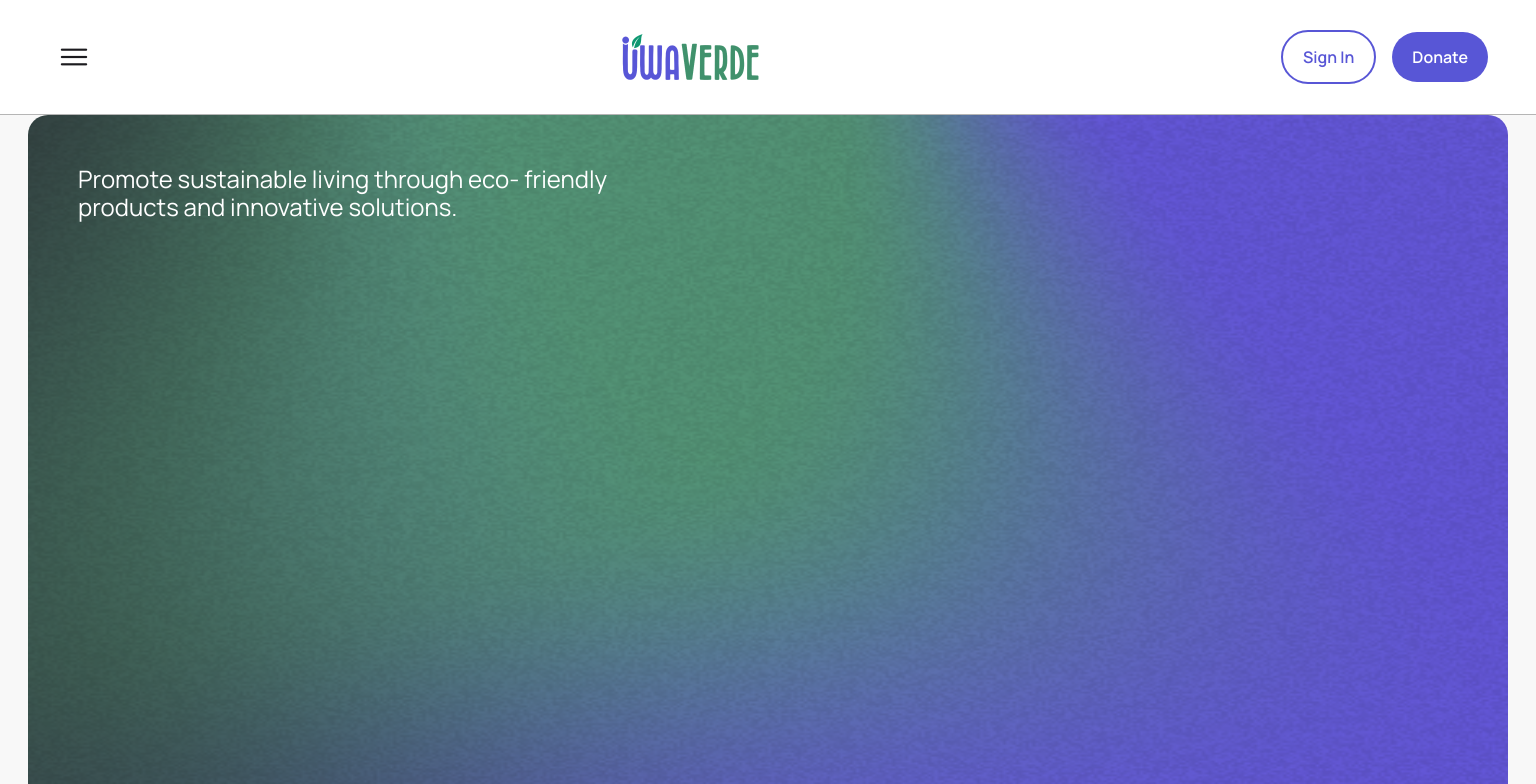
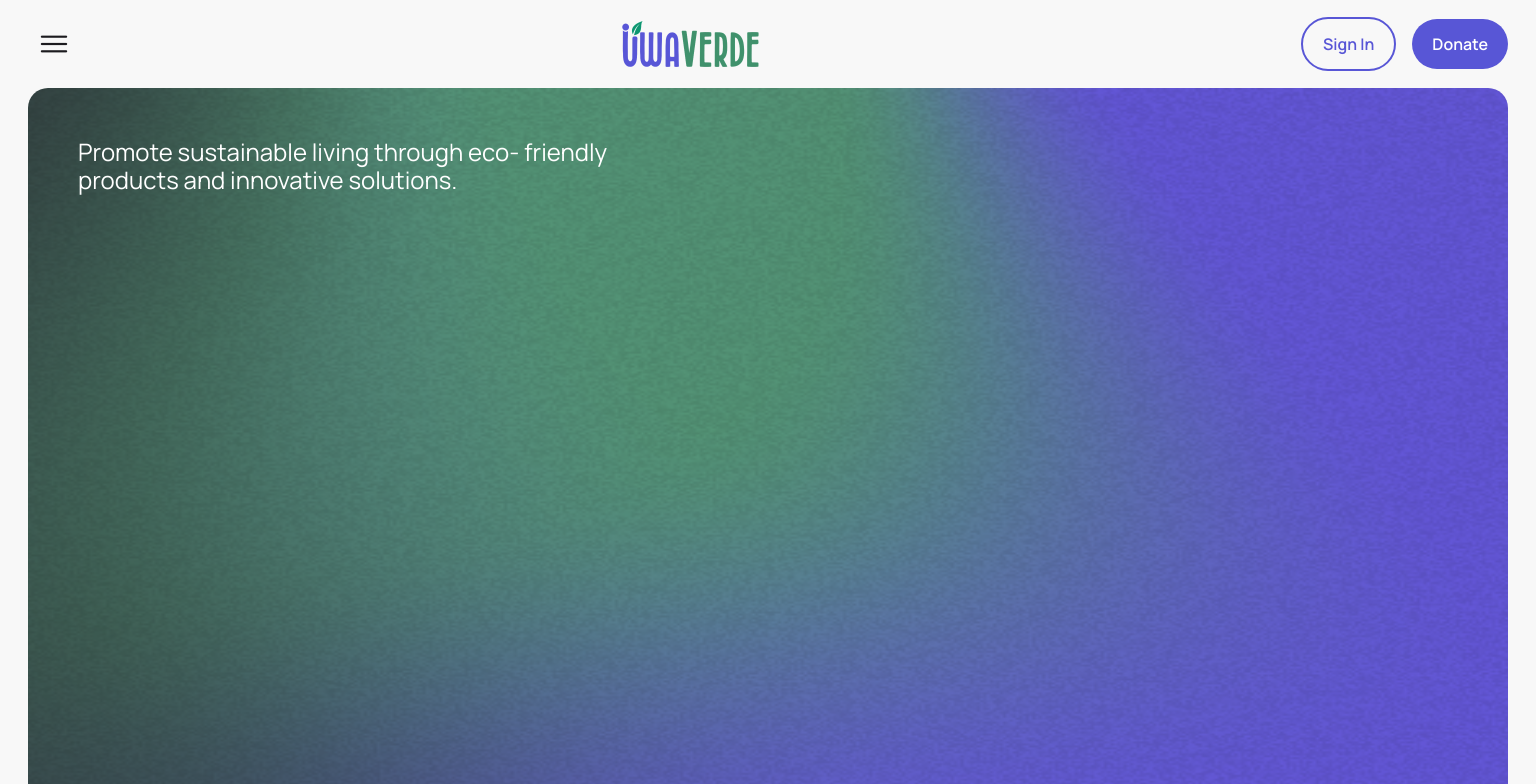
Before and after one commit to UwaVerdeNGO/web-site, a React (Create React App) app: page / in a window 1536 px wide. Shown: the top 784 px of the page. Built offline with nearby package versions, Linux system fonts and the light colour scheme.

Commit message:
Initial commit

```diff
--- a/src/components/carousel/styles.module.scss
+++ b/src/components/carousel/styles.module.scss
@@ -41,7 +41,6 @@
 
   @media screen and (min-width: 1440px) {
     height: 478px;
-    // padding: 0 20px;
   }
 }
 
--- a/src/components/footer/index.tsx
+++ b/src/components/footer/index.tsx
@@ -1,7 +1,7 @@
 import { FC } from 'react';
 import { Spacer } from 'components/spacer';
 import styles from './styles.module.scss';
-import Logo from 'assets/icons/whiteLogo.png';
+import Logo from 'assets/icons/logowhite.png';
 import whiteArrow from 'assets/icons/whiteArrowFoward.png';
 
 export const Footer: FC = () => {
@@ -74,7 +74,7 @@ export const Footer: FC = () => {
         <img src={Logo} alt="logo" className={styles.logo} />
         <div className={styles.copyRightsSection}>
           <p className={styles.copyRights}>
-            © 2025 UwaVerde. All Rights Reserved.
+            © 2026 UwaVerde
           </p>
           <div className={styles.policyContainer}>
             <a href="" className={styles.policyLink}>
--- a/src/components/footer/styles.module.scss
+++ b/src/components/footer/styles.module.scss
@@ -7,7 +7,7 @@
   margin-top: 0.5px;
   @media only screen and (min-width: 1440px) {
     padding: 0 28px;
-    margin-top: 1.5px;
+    margin-top: 0.5px;
   }
 }
 
@@ -111,10 +111,7 @@
 .discover {
   display: flex;
   flex-direction: column;
-
-  @media only screen and (min-width: 1440px) {
-    gap: 16px;
-  }
+  gap: 16px;
 }
 .contactTitle,
 .connectTitle,
@@ -142,6 +139,7 @@
 }
 .contactDetails {
   width: 120px;
+  margin: 0;
   @media only screen and (min-width: 1440px) {
     width: 198px;
   }
--- a/src/components/header/styles.module.scss
+++ b/src/components/header/styles.module.scss
@@ -3,11 +3,11 @@
 .wrapper {
   display: grid;
   grid-template-columns: 1fr 1fr 1fr;
-  border-bottom: 0.5px solid #b5b5b5;
-  padding: 30px 48px;
-  background: $white;
+  padding: 18px 28px;
+  background: #f8f8f8;
   position: fixed;
   width: 100%;
+  height: 88px;
   z-index: 2;
   display: inline-block;
 
@@ -16,20 +16,12 @@
     flex-direction: row-reverse;
     align-items: center;
     justify-content: space-between;
-    padding: 43px 16px 0;
-    border: none;
   }
 
   @media screen and (min-width: 1300px) {
     display: flex;
     justify-content: space-between;
     align-items: center;
-  }
-
-  @media screen and (max-width: 660px) {
-    margin-bottom: 20px;
-  }
-  @media screen and (max-width: 1920px) {
   }
 }
 
@@ -117,7 +109,6 @@
       padding: 48px;
       a {
         text-decoration: none;
-
       }
       .memberPortalBtn {
         display: flex;
--- a/src/sections/FeaturedNews/styles.module.scss
+++ b/src/sections/FeaturedNews/styles.module.scss
@@ -21,6 +21,7 @@
   line-height: 100%;
   margin-bottom: 48px;
   color: $defaultTextGray;
+  text-align: center;
 
   @media screen and (max-width: 1024px) {
     font-size: 28px;
--- a/src/sections/Hero/index.tsx
+++ b/src/sections/Hero/index.tsx
@@ -1,9 +1,4 @@
-import { ContentSection } from 'components/contentSection';
-import { ContentContainer } from 'components/contentSection/contentContainer';
-import Terra from 'assets/images/terraTeste.png';
 import styles from './styles.module.scss';
-import { Button } from 'components/buttons/button';
-import HeroBg from 'assets/images/hero-1920.png';
 
 export function Hero() {
   return (
--- a/src/sections/Hero/styles.module.scss
+++ b/src/sections/Hero/styles.module.scss
@@ -2,12 +2,12 @@
 
 .contentWrapper {
   padding: 0 12px;
-  padding-top: 115px;
+  padding-top: 88px;
   margin-bottom: 62px;
   @media only screen and (min-width: 1440px) {
     padding: 0 28px;
-    margin-bottom: 197px;
-    padding-top: 115px;
+    margin-bottom: 221px;
+    padding-top: 88px;
   }
 }
 .heroImgContainer {
```
Also changed, not shown: src/assets/icons/logowhite.png (added), src/assets/icons/whiteLogo.png (deleted).
